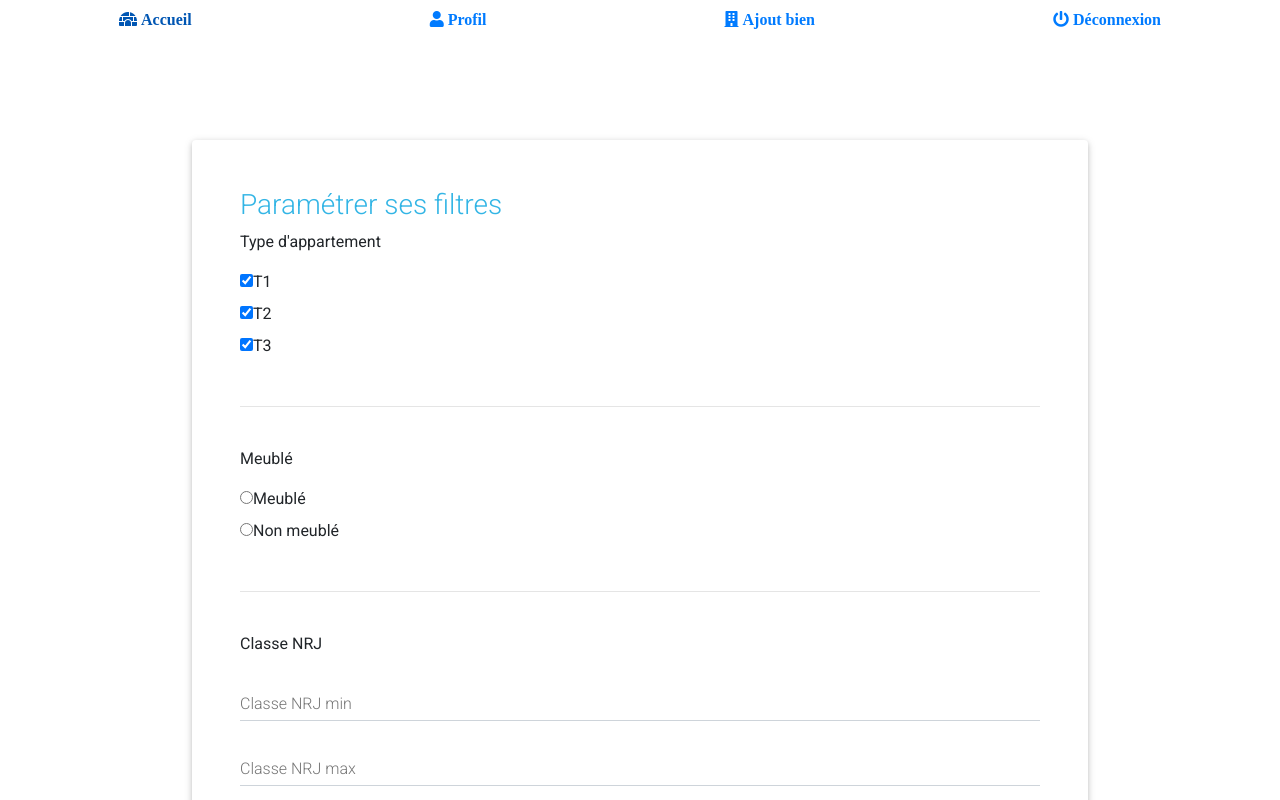
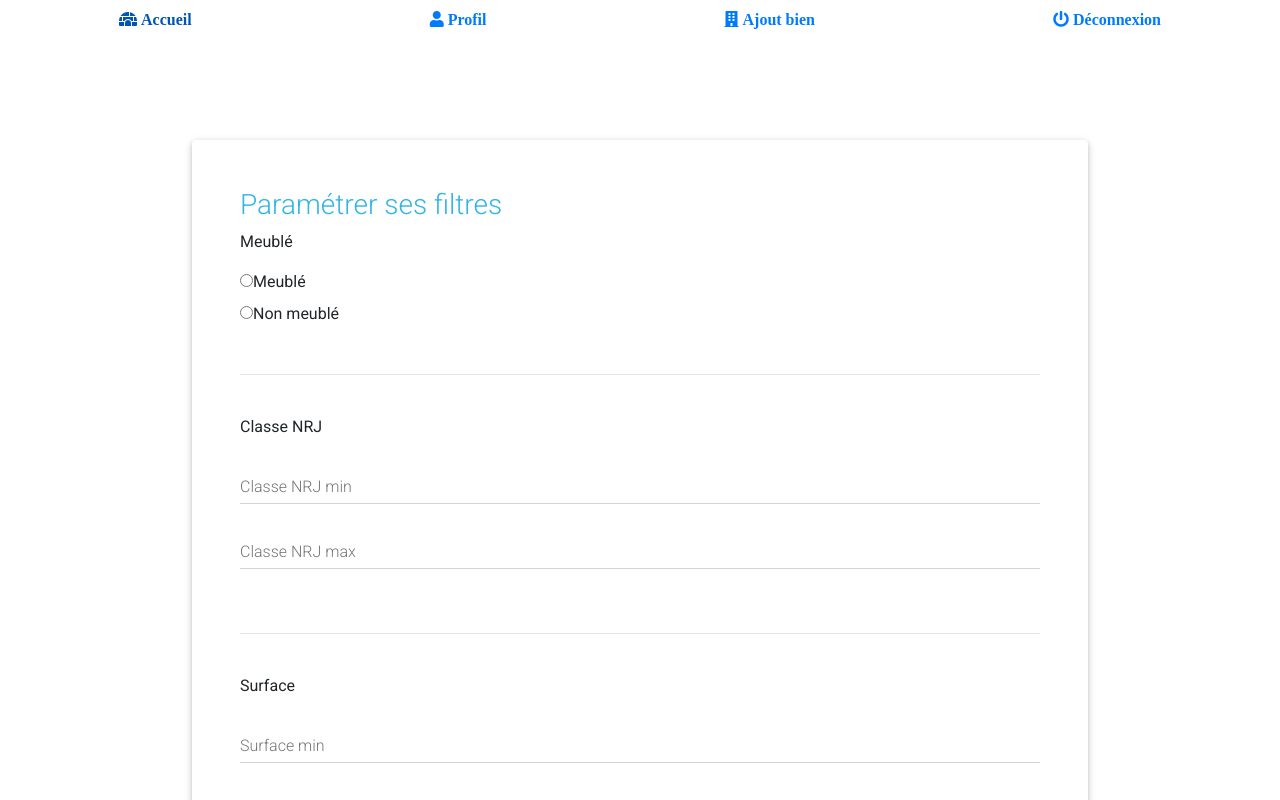
Before and after one commit to morganekervaon/ToitPlusMoiFront, an Angular app in the folder toitplusmoifront/: page /filtre in a window 1280 px wide. Shown: the top 800 px of the page. Built offline with nearby package versions, Linux system fonts and the light colour scheme; sample sign-in values are in the browser's storage.

Commit message:
ajout de l'authentification dans component filtre

```diff
--- a/toitplusmoifront/src/app/filtre/filtre.component.html
+++ b/toitplusmoifront/src/app/filtre/filtre.component.html
@@ -2,7 +2,7 @@
     <div class="card p-5 z-dep-2">
         <form #filtre="ngForm" (ngSubmit)="paramFiltre(filtre.value)">
             <h3 class="text-info">Paramétrer ses filtres</h3>
-            <p>Type d'appartement</p>
+            <!-- <p>Type d'appartement</p>
             <div>
                 <div>
                     <input type="checkbox" id="T1" name="type" value="T1" [(ngModel)]="type">
@@ -19,7 +19,7 @@
             </div>
             <br>
             <hr>
-            <br>
+            <br> -->
             <!-- <p>Code postal</p>
             <div>
                 <div>
--- a/toitplusmoifront/src/app/filtre/filtre.component.ts
+++ b/toitplusmoifront/src/app/filtre/filtre.component.ts
@@ -1,6 +1,7 @@
 import { HttpClient } from '@angular/common/http';
 import { Component, OnInit } from '@angular/core';
 import { Router } from '@angular/router';
+import { AuthService } from '../auth.service';
 
 @Component({
   selector: 'app-filtre',
@@ -21,13 +22,16 @@ export class FiltreComponent implements OnInit {
   status: any;
   dateDispo: any;
 
-  constructor(private http: HttpClient, private route: Router) { }
-
+  constructor(private http: HttpClient, private route: Router, private authService: AuthService) { }
+  public userConnect = this.authService.getUserConnect();
   ngOnInit(): void {
 
   }
 
   paramFiltre(val: any) {
+    let critere = {
+      user: this.userConnect
+    };
     console.log(val);
     // this.dateDispo.toISOString().split("T")[0];
     this.http.post('http://localhost:8183/filtre', val).subscribe({
```
